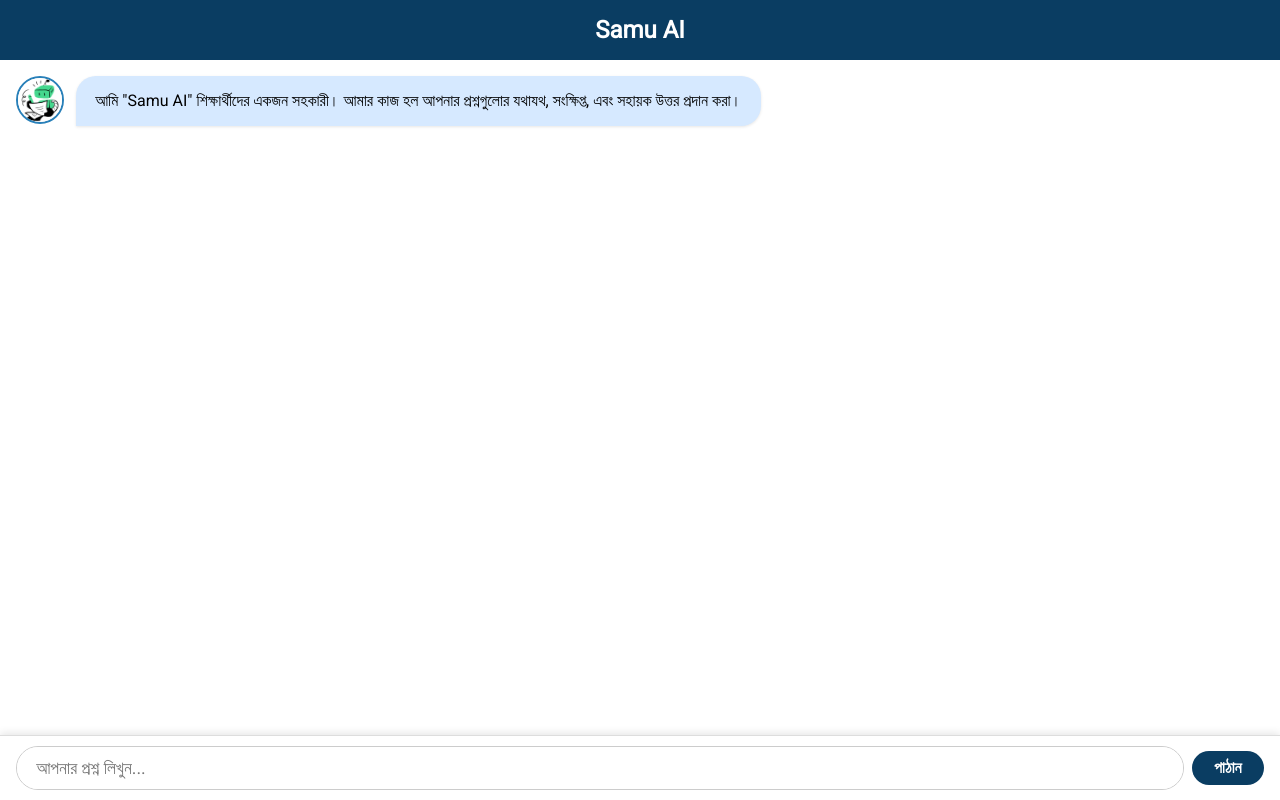
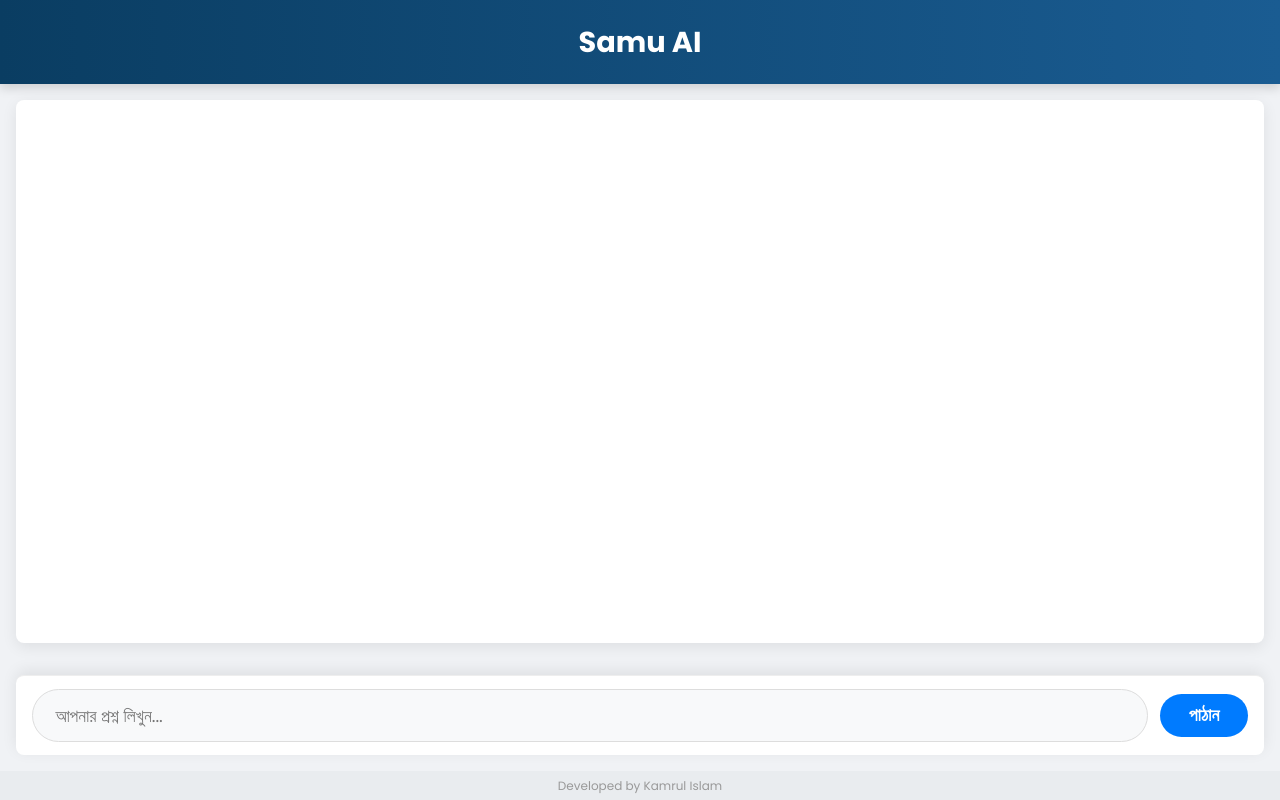
Before and after one commit to kawser-6T9/Samu-Ai, a plain HTML site: page index.html in a window 1280 px wide. Drawn offline with Linux system fonts and the light colour scheme.

Commit message:
Update index.html

```diff
--- a/index.html
+++ b/index.html
@@ -4,135 +4,183 @@
 <meta charset="UTF-8" />
 <meta name="viewport" content="width=device-width, initial-scale=1, viewport-fit=cover" />
 <title>Samu AI Chat</title>
+<link href="https://fonts.googleapis.com/css2?family=Poppins:wght@400;500;600;700&display=swap" rel="stylesheet">
 <style>
-  @import url('https://fonts.googleapis.com/css2?family=Roboto&display=swap');
+  /* Global Styles & Reset */
+  *, *::before, *::after {
+    box-sizing: border-box;
+    margin: 0;
+    padding: 0;
+  }
 
   html, body {
     height: 100%;
-    margin: 0; padding: 0;
-    font-family: 'Roboto', sans-serif;
-    background: #e6f0ff;
+    font-family: 'Poppins', sans-serif; /* Changed Font */
+    background: #f0f2f5; /* Lighter background */
+    color: #333;
+    line-height: 1.6;
   }
+
   body {
     display: flex;
     flex-direction: column;
     height: 100vh;
+    overflow: hidden; /* Prevent body scroll */
   }
+
+  /* Header */
   header {
-    background: #0a3d62;
+    background: linear-gradient(to right, #0a3d62, #1a5c92); /* Gradient background */
     color: white;
-    padding: 1rem;
+    padding: 1.2rem;
     text-align: center;
     font-weight: 700;
-    font-size: 1.5rem;
+    font-size: 1.8rem; /* Slightly larger */
     user-select: none;
     flex-shrink: 0;
-    box-shadow: 0 2px 4px rgba(0,0,0,0.1);
+    box-shadow: 0 4px 10px rgba(0,0,0,0.15); /* More prominent shadow */
+    position: relative;
+    z-index: 10;
   }
+
+  /* Chat Container */
   #chat-container {
     flex: 1;
     overflow-y: auto;
-    padding: 1rem;
+    padding: 1.5rem 1rem; /* More padding */
     display: flex;
     flex-direction: column;
     gap: 1rem;
-    background: #fff;
+    background: #ffffff; /* White chat background */
     scroll-behavior: smooth;
+    border-radius: 8px;
+    margin: 1rem;
+    box-shadow: 0 4px 15px rgba(0,0,0,0.08); /* Soft shadow */
+    position: relative;
   }
+
+  /* Message Styling */
   .message {
     display: flex;
     align-items: flex-start;
     gap: 0.75rem;
-    max-width: 80%;
+    max-width: 85%; /* Slightly wider */
     word-wrap: break-word;
   }
+
   .message.user {
     margin-left: auto;
     flex-direction: row-reverse;
   }
+
   .message.ai {
     margin-right: auto;
   }
+
   .avatar {
-    width: 44px;
-    height: 44px;
+    width: 40px; /* Slightly smaller avatar */
+    height: 40px;
     border-radius: 50%;
     flex-shrink: 0;
-    object-fit: contain;
+    object-fit: cover; /* Changed to cover */
     border: 2px solid #2980b9;
     background: white;
+    box-shadow: 0 2px 5px rgba(0,0,0,0.1);
   }
+
   .text {
-    background: #d6e9ff;
-    padding: 0.8rem 1.2rem;
-    border-radius: 20px;
+    background: #e6f7ff; /* Lighter AI bubble */
+    padding: 0.9rem 1.4rem; /* More padding inside bubble */
+    border-radius: 25px; /* More rounded */
     font-size: 1rem;
     white-space: pre-wrap;
     line-height: 1.5;
     user-select: text;
-    box-shadow: 0 1px 3px rgba(0,0,0,0.1);
+    box-shadow: 0 2px 8px rgba(0,0,0,0.1); /* Softer shadow */
+    color: #333;
   }
+
   .message.user .text {
-    background: #0984e3;
+    background: #007bff; /* Primary blue for user */
     color: white;
-    border-bottom-right-radius: 0;
+    border-bottom-right-radius: 8px; /* Slightly less aggressive corner */
+    box-shadow: 0 2px 8px rgba(0,0,0,0.15);
   }
+
   .message.ai .text {
-    border-bottom-left-radius: 0;
+    border-bottom-left-radius: 8px; /* Slightly less aggressive corner */
   }
+
+  /* Footer (Input Area) */
   footer {
-    position: fixed;
-    bottom: env(safe-area-inset-bottom);
-    left: 0; right: 0;
-    padding: 0.6rem 1rem;
-    background: #fff;
-    border-top: 1px solid #ddd;
+    position: sticky; /* Changed to sticky for better mobile fit */
+    bottom: env(safe-area-inset-bottom, 0); /* Fallback for older browsers */
+    left: 0;
+    right: 0;
+    padding: 0.8rem 1rem; /* More padding */
+    background: #ffffff;
+    border-top: 1px solid #eee; /* Lighter border */
     display: flex;
-    gap: 0.5rem;
+    gap: 0.75rem; /* More gap */
     align-items: center;
     box-sizing: border-box;
     z-index: 100;
-    box-shadow: 0 -2px 8px rgba(0,0,0,0.1);
+    box-shadow: 0 -4px 15px rgba(0,0,0,0.08); /* Soft shadow */
+    border-radius: 8px;
+    margin: 1rem;
   }
+
   textarea {
     flex: 1;
     resize: none;
-    padding: 0.7rem 1.2rem;
+    padding: 0.8rem 1.4rem; /* More padding */
     font-size: 1.1rem;
-    border-radius: 25px;
-    border: 1px solid #ccc;
-    max-height: 130px;
+    border-radius: 30px; /* More rounded */
+    border: 1px solid #ddd; /* Lighter border */
+    max-height: 120px; /* Slightly less max height */
     overflow-y: auto;
-    font-family: 'Roboto', sans-serif;
+    font-family: 'Poppins', sans-serif;
+    transition: all 0.2s ease-in-out; /* Smooth transition */
+    background-color: #f8f9fa; /* Light input background */
+    color: #333;
   }
+  textarea:focus {
+    outline: none;
+    border-color: #007bff; /* Highlight on focus */
+    box-shadow: 0 0 0 3px rgba(0, 123, 255, 0.25);
+  }
+
   button {
-    background: #0a3d62;
+    background: #007bff; /* Primary blue button */
     border: none;
     color: white;
-    padding: 0.5rem 1.4rem;
-    border-radius: 25px;
-    font-weight: 700;
+    padding: 0.7rem 1.8rem; /* Larger button */
+    border-radius: 30px; /* More rounded */
+    font-weight: 600; /* Slightly less bold */
     cursor: pointer;
-    transition: background-color 0.3s ease;
+    transition: background-color 0.3s ease, transform 0.1s ease; /* Add transform transition */
     user-select: none;
-    font-size: 1rem;
+    font-size: 1.1rem; /* Larger font */
     flex-shrink: 0;
   }
   button:disabled {
-    background: #888;
+    background: #adb5bd; /* Lighter disabled state */
     cursor: not-allowed;
   }
   button:hover:not(:disabled) {
-    background: #064273;
+    background: #0056b3; /* Darker on hover */
+    transform: translateY(-1px); /* Slight lift on hover */
   }
+
+  /* Loader */
   #loader {
     margin-left: 0.5rem;
-    width: 22px;
-    height: 22px;
-    border: 3.5px solid #0a3d62;
-    border-top: 3.5px solid transparent;
+    width: 24px; /* Slightly larger */
+    height: 24px;
+    border: 4px solid #007bff; /* Primary color border */
+    border-top: 4px solid transparent;
     border-radius: 50%;
-    animation: spin 1s linear infinite;
+    animation: spin 0.8s linear infinite; /* Faster spin */
     display: none;
     flex-shrink: 0;
   }
@@ -141,52 +189,42 @@
     100% {transform: rotate(360deg);}
   }
 
-  /* Typing indicator style */
+  /* Typing Indicator */
   #typing-indicator {
     display: flex;
     align-items: center;
-    gap: 10px;
-    margin-left: 56px; /* avatar width + gap */
+    gap: 8px; /* Slightly less gap */
+    margin: 0 0 1rem 1rem; /* Adjusted margin to align with AI avatar */
     font-style: italic;
-    color: #555;
+    color: #6c757d; /* Softer color */
     font-size: 0.9rem;
   }
   .dot {
-    height: 8px;
-    width: 8px;
+    height: 10px; /* Slightly larger dots */
+    width: 10px;
     background-color: #2980b9;
     border-radius: 50%;
     display: inline-block;
     animation-name: blink;
-    animation-duration: 1.4s;
+    animation-duration: 1.2s; /* Faster blink */
     animation-iteration-count: infinite;
     animation-timing-function: ease-in-out;
   }
-  .dot:nth-child(1) {
-    animation-delay: 0s;
-  }
-  .dot:nth-child(2) {
-    animation-delay: 0.2s;
-  }
-  .dot:nth-child(3) {
-    animation-delay: 0.4s;
-  }
+  .dot:nth-child(1) { animation-delay: 0s; }
+  .dot:nth-child(2) { animation-delay: 0.15s; } /* Adjusted delays */
+  .dot:nth-child(3) { animation-delay: 0.3s; }
   @keyframes blink {
-    0%, 80%, 100% {
-      opacity: 0.3;
-    }
-    40% {
-      opacity: 1;
-    }
+    0%, 80%, 100% { opacity: 0.4; }
+    40% { opacity: 1; }
   }
 
   /* Credit footer */
   #credit {
-    font-size: 0.8rem;
-    color: #888;
+    font-size: 0.75rem; /* Slightly smaller */
+    color: #999;
     text-align: center;
-    padding: 0.4rem 0;
-    background: #f0f2f5;
+    padding: 0.3rem 0; /* Less padding */
+    background: #e9ecef; /* Lighter background */
     user-select: none;
     flex-shrink: 0;
   }
@@ -197,9 +235,8 @@
 
 <div id="chat-container" role="log" aria-live="polite" aria-relevant="additions"></div>
 
-<!-- Typing indicator -->
 <div id="typing-indicator" style="display:none;">
-  <span>Samu AI টাইপ করছে</span>
+  <img src="assets/samu-logo.png" alt="Samu AI লোগো" class="avatar" style="width:30px; height:30px;"> <span>Samu AI টাইপ করছে</span>
   <span class="dot"></span>
   <span class="dot"></span>
   <span class="dot"></span>
@@ -220,8 +257,8 @@
   const loader = document.getElementById('loader');
   const typingIndicator = document.getElementById('typing-indicator');
 
-  // OpenAI API KEY - এখানে আপনার API KEY বসান
-  const OPENAI_API_KEY = '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';
+  // OpenAI API KEY - এখানে আপনার আসল API KEY বসান
+  const OPENAI_API_KEY = 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; // <-- !!! এখানে আপনার আসল Key বসাতে হবে !!!
 
   const AI_LOGO = 'assets/samu-logo.png';   // AI লোগো ছবি ফাইল
   const USER_LOGO = 'assets/user-logo.png'; // ইউজার লোগো ছবি ফাইল
@@ -301,6 +338,10 @@
       typingIndicator.style.display = 'none';
 
       if(data.error) {
+        // Handle specific error for invalid API key
+        if (data.error.code === 'invalid_api_key' || data.error.type === 'invalid_request_error') {
+            return `ত্রুটি: আপনার OpenAI API Key ভুল। অনুগ্রহ করে সঠিক Key দিন।`;
+        }
         return `ত্রুটি: ${data.error.message}`;
       }
       return data.choices[0].message.content.trim();
@@ -308,7 +349,8 @@
       loader.style.display = 'none';
       sendBtn.disabled = false;
       typingIndicator.style.display = 'none';
-      return 'সার্ভারে সমস্যা, পরে চেষ্টা করুন।';
+      console.error("API call failed:", e); // Log error for debugging
+      return 'সার্ভারে সমস্যা, পরে চেষ্টা করুন। ইন্টারনেট সংযোগ পরীক্ষা করুন।';
     }
   }
 
@@ -331,10 +373,15 @@
     const question = inputMsg.value.trim();
     if(!question) return;
 
+    // Remove typing indicator if user types while it's active
+    if (typingIndicator.style.display === 'flex') {
+        typingIndicator.style.display = 'none';
+    }
+
     addMessage(question, 'user');
     saveChatHistory([...loadChatHistory(), {text: question, sender: 'user'}]);
     inputMsg.value = '';
-    inputMsg.style.height = 'auto';
+    inputMsg.style.height = 'auto'; // Reset height after sending
 
     const answer = await getAIResponse(question);
     addMessage(answer, 'ai');
```
